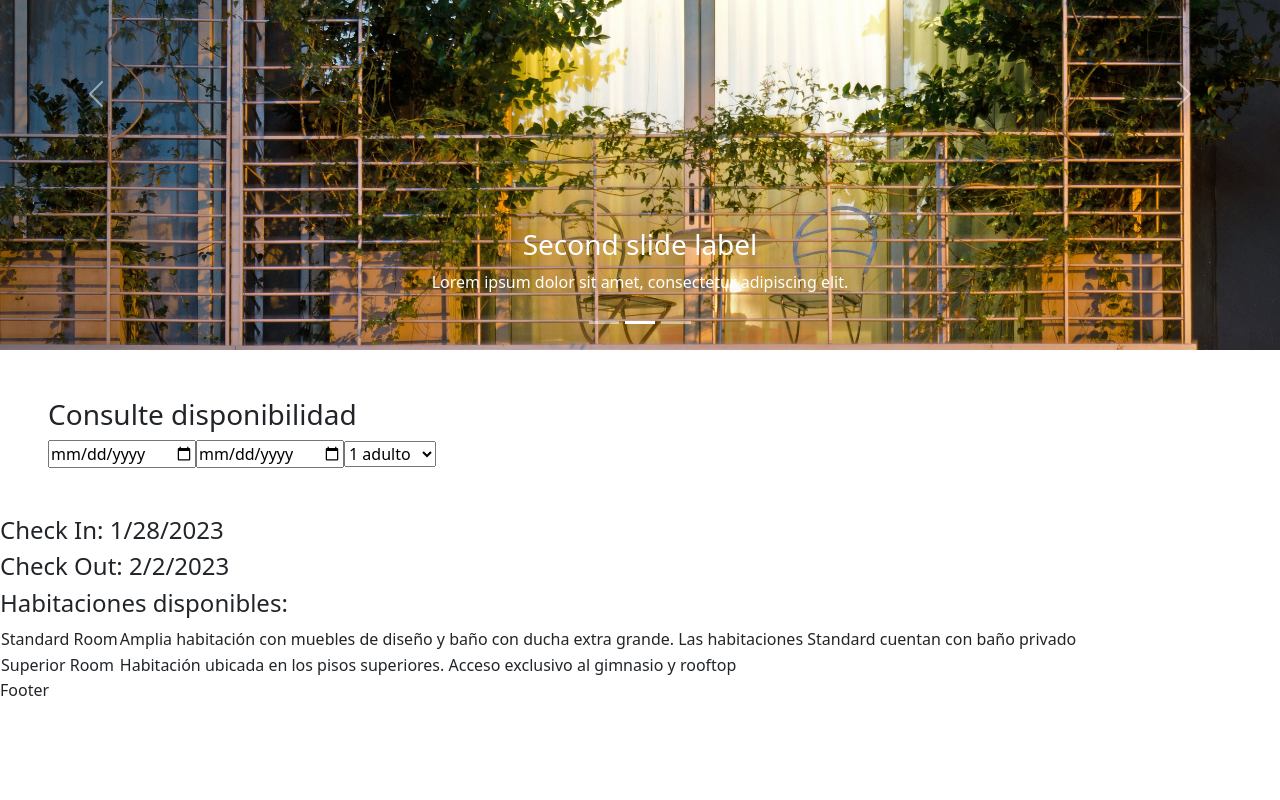
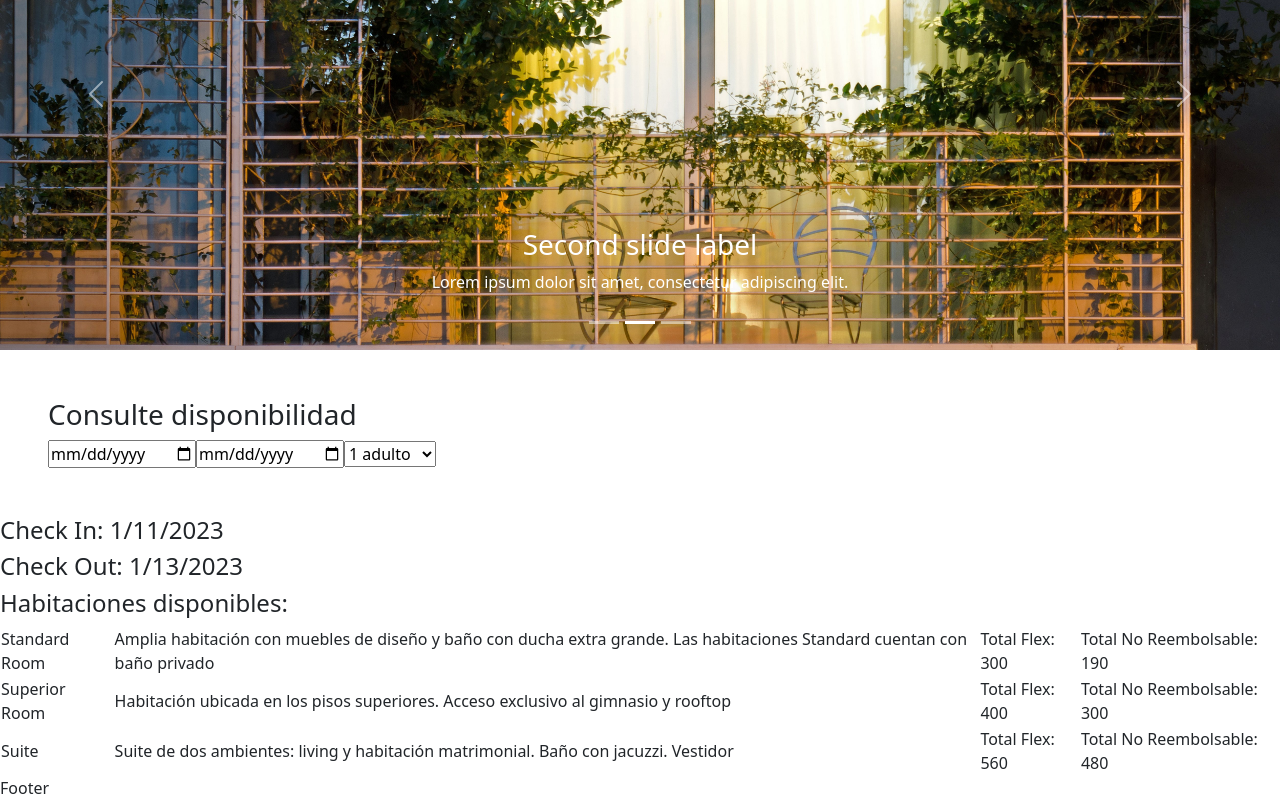
Before and after one commit to pabloporolli/motor, a React (Create React App) app: page / in a window 1280 px wide. Shown: the part 429-1229 px from the top of the page. Before the commit the page ends 1131 px from the top, so only its background shows below. Built offline with nearby package versions, Linux system fonts and the light colour scheme.

Commit message:
Creacion de componentes ItemList e Item. Calculo del total de la estadia

```diff
--- /dev/null
+++ b/src/components/Item.js
@@ -0,0 +1,14 @@
+import React from 'react'
+
+const Item = ({hab}) => {
+  return (
+    <tr>
+        <td>{hab.name}</td>
+        <td>{hab.description}</td>
+        <td>Total Flex: {hab.totalFlex}</td>
+        <td>Total No Reembolsable: {hab.totalNRF}</td>
+    </tr>
+  )
+}
+
+export default Item
--- /dev/null
+++ b/src/components/ItemList.js
@@ -0,0 +1,15 @@
+import React from 'react'
+import Item from './Item'
+
+const ItemList = ({habitaciones}) => {
+  return (
+    <table>
+            <tbody>
+              {habitaciones.map((hab)=>
+              <Item hab={hab} key={hab.name}/>)}
+            </tbody>
+          </table>
+  )
+}
+
+export default ItemList
--- a/src/components/ItemListContainer.js
+++ b/src/components/ItemListContainer.js
@@ -1,24 +1,29 @@
 import React from 'react'
 import { Habitaciones } from '../Habitaciones'
 import { DateTime, Duration} from "luxon";
+import ItemList from './ItemList';
 // import { Button } from 'react-bootstrap';
 
 // Este componente filtra las habitaciones segun la disponibilidad (fechas enviadas como props por el buscador)
 const ItemListContainer = () => {
 
   // Esas fechas serán reemplazadas por las que lleguen por props
-  const fechaIn = DateTime.fromISO("2023-01-28")
-  const fechaOut = DateTime.fromISO("2023-02-02")
+  const fechaIn = DateTime.fromISO("2023-01-11")
+  const fechaOut = DateTime.fromISO("2023-01-13")
   const durationInterval = Duration.fromISOTime('24:00')
 
   let fechasEstadia = []
   let i = fechaIn
-  while (i <= fechaOut) {
+  while (i < fechaOut) {
     fechasEstadia.push(i)
     i = i.plus(durationInterval)
   }
 
   let habDispo = [...Habitaciones]
+  habDispo.forEach((hab) =>{
+    hab['totalFlex'] = 0
+    hab['totalNRF'] = 0
+  })
 
   const chequearHabDisponibles = () => {
     fechasEstadia.forEach((fecha) => {
@@ -34,6 +39,11 @@ const ItemListContainer = () => {
       habDispo.forEach((hab) => {
         const habABuscar = Habitaciones.find((el) => el.name===hab.name)
         const inventario = habABuscar[periodo].dispo[day-1]
+
+        hab['totalFlex'] += habABuscar[periodo].tarifasFlex[day-1]
+        hab['totalNRF'] += habABuscar[periodo].tarifasNRF[day-1]
+
+        // Elimina la habitación del array si no está disponible
         if (inventario === 0) {
           habDispo = habDispo.filter((el) => el.name != habABuscar.name)
         }
@@ -45,9 +55,6 @@ const ItemListContainer = () => {
   chequearHabDisponibles()
   console.log(habDispo)
 
-
-
-
   return (
     <div>
          {/* <Button variant="primary">Item List Container</Button>{' '} */}
@@ -55,15 +62,7 @@ const ItemListContainer = () => {
          <h4>Check In: {fechaIn.toLocaleString()}</h4>
          <h4>Check Out: {fechaOut.toLocaleString()}</h4>
          <h4>Habitaciones disponibles:</h4>
-         <table>
-            <tbody>
-              {habDispo.map((hab)=>
-              <tr key={hab.name}>
-                <td>{hab.name}</td>
-                <td>{hab.description}</td>
-              </tr>)}
-            </tbody>
-          </table>
+         <ItemList habitaciones={habDispo} />
     </div>
   )
 }
```
